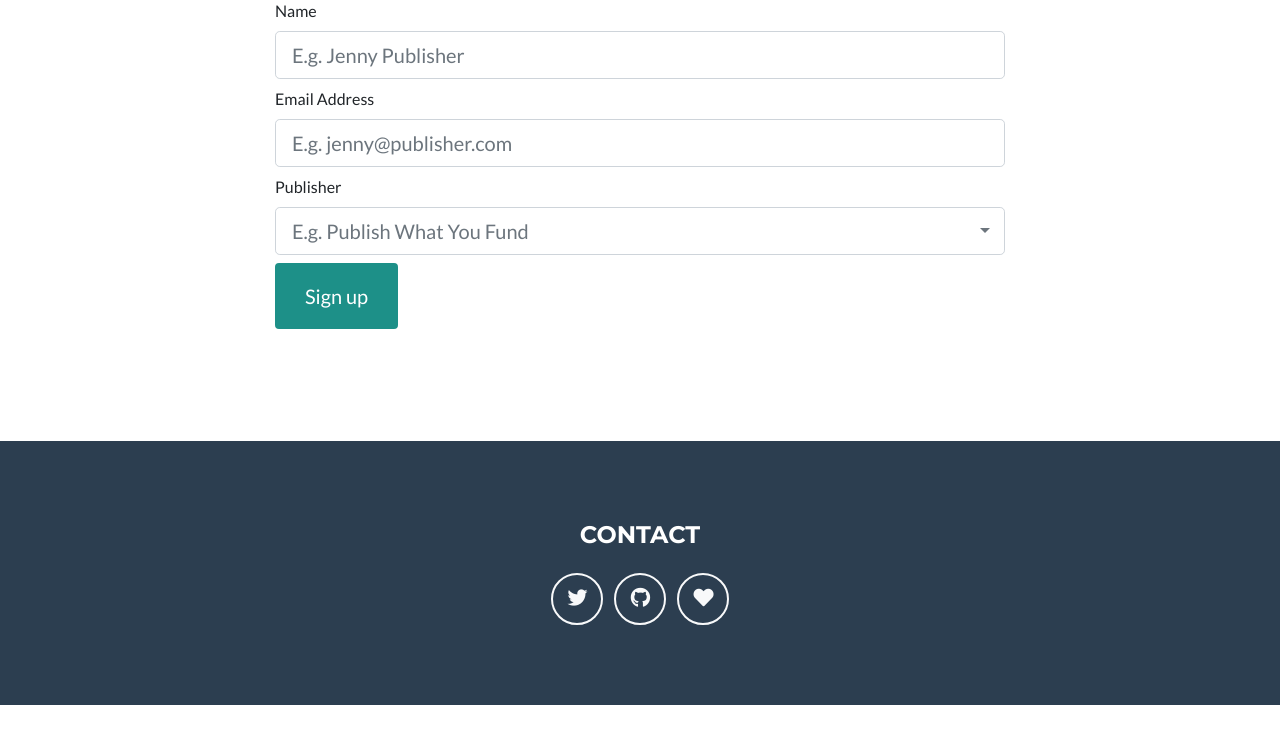
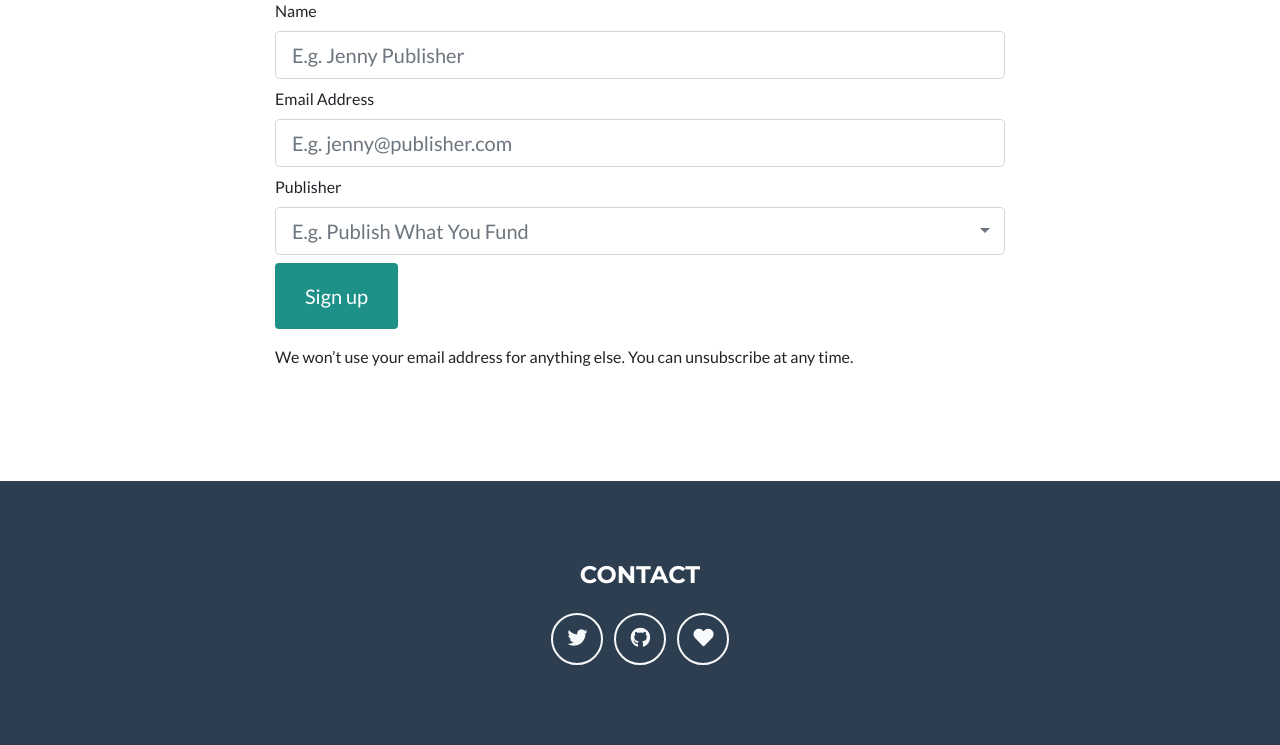
Before and after one commit to pwyf/iati-canary, a Flask app: template canary/templates/home.html in a window 1280 px wide. Shown: the part 2073-2818 px from the top of the page. Before the commit the page ends 2778 px from the top, so only its background shows below. Run offline with Flask 2, Linux system fonts and the light colour scheme; the template is opened without the code that fills it: values that come from a table or form of the project are taken from there, others are empty; parts of the project's set-up code (start-up, migrations or seed data) failed here and were passed over; some libraries are stand-ins or nearby versions.

Commit message:
Add compliance notice

```diff
--- a/canary/templates/home.html
+++ b/canary/templates/home.html
@@ -77,6 +77,7 @@
               {{ form.submit(class="btn btn-primary btn-xl") }}
             </div>
           </form>
+          <p>We won’t use your email address for anything else. You can unsubscribe at any time.</p>
         </div>
       </div>
     </div>
```
